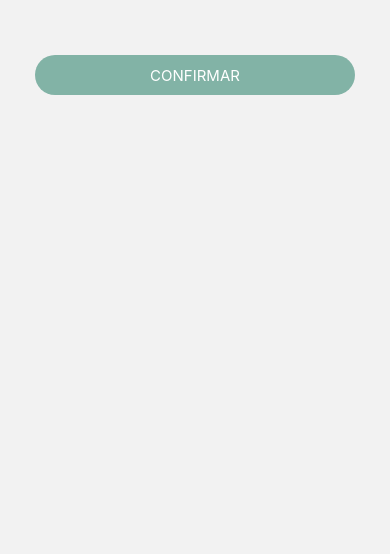
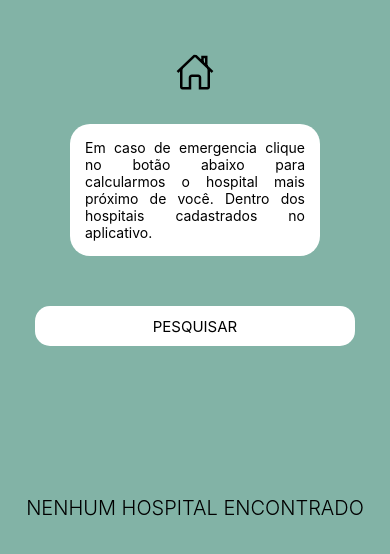
Before and after one commit to BrunoJesus02/Health-App, a React Native app: screen /Maps in a window 390 px wide. Shown: the top 554 px of the page. Built offline with nearby package versions, Linux system fonts and the light colour scheme.

Commit message:
Finalizacao da implementacao com o google matrix api

```diff
--- a/navigation/BottomTabsNavigator.js
+++ b/navigation/BottomTabsNavigator.js
@@ -64,7 +64,7 @@ export default () => {
                                         fontSize: 11,
                                         textAlign: 'center'
                                     }}>
-                                    Cadastrar
+                                    Cadastro
                                 </Text>
                             </>
                         )
--- a/package.json
+++ b/package.json
@@ -15,7 +15,6 @@
     "@react-navigation/bottom-tabs": "^6.3.1",
     "@react-navigation/native": "^6.0.10",
     "@react-navigation/native-stack": "^6.6.2",
-    "axios": "^0.27.2",
     "expo": "~45.0.0",
     "expo-status-bar": "~1.3.0",
     "react": "17.0.2",
@@ -23,8 +22,8 @@
     "react-native": "0.68.2",
     "react-native-gifted-chat": "^1.0.4",
     "react-native-picker-select": "^8.0.4",
-    "react-native-safe-area-context": "^4.2.4",
-    "react-native-screens": "^3.11.1",
+    "react-native-safe-area-context": "4.2.4",
+    "react-native-screens": "~3.11.1",
     "react-native-vector-icons": "^9.1.0",
     "react-native-web": "0.17.7",
     "webpack-dev-server": "~3.11.0"
--- a/screens/HomeScreen.js
+++ b/screens/HomeScreen.js
@@ -1,9 +1,9 @@
 import React from 'react';
-import { StyleSheet, Text, View, ScrollView, Image, Pressable, FlatList } from 'react-native';
-import Icon from 'react-native-vector-icons/EvilIcons'
-import IconMaterial from 'react-native-vector-icons/MaterialCommunityIcons'
+import { FlatList, Image, Pressable, ScrollView, StyleSheet, Text, View } from 'react-native';
+import IconMaterial from 'react-native-vector-icons/MaterialCommunityIcons';
+
+import { icons } from '../constants';
 import fakeDataAPI from '../constants/fakeDataAPI';
-import { icons } from '../constants'
 
 const HomeScreen = ({ navigation }) => {
   return (
@@ -12,7 +12,7 @@ const HomeScreen = ({ navigation }) => {
         <View style={styles.circle}/>
       </View>
 
-      <View style={{flex: 1, alignItems: 'center'}}v>
+      <View style={{flex: 1, alignItems: 'center'}}>
         <Image style={{height: 150, width: 150}} source={require('../img/profile.png')}/>
       </View>
 
@@ -21,7 +21,7 @@ const HomeScreen = ({ navigation }) => {
           <IconMaterial name="bandage" size={30} color='#63877E'/>
         </View>
         <View style={styles.icons}>
-          <IconMaterial name="calendar" size={30} color='#63877E' onPress={() => navigation.navigate('Maps')}/>
+          <IconMaterial name="help-rhombus-outline" size={30} color='#63877E' onPress={() => navigation.navigate('Maps')}/>
         </View>
         <View style={styles.icons}>
           <IconMaterial name="book-open-outline" size={30} color='#63877E'/>
--- a/screens/MapsScreen.js
+++ b/screens/MapsScreen.js
@@ -1,28 +1,47 @@
 import React, {useState, useEffect } from 'react';
 import { hospitais } from '../hospitais.json';
 import { StyleSheet, Text, View, TextInput, Pressable, Modal} from 'react-native';
+import Ionicons from 'react-native-vector-icons/Ionicons'
 
 
-const MapsScreen = () => {
 
-    const [ data, setData ] = useState();
+const MapsScreen = ({ navigation }) => {
+
+    const [ data, setData ] = useState([]);
+    const [ indexHospital, setIndexHospital ] = useState();
+    const [ menorTempo, setMenorTempo ] = useState();
+    const [ destinos, setDestinos ] = useState([]);
+
+    const listaDeDuracao = [];
     var destinations = '';
     const apiKey = 'AIzaSyC9-UJSfbULPg4DCkyTsH8oD0x_Pl1K2Uw'
     const origin = '-23.724399162440584,%20-46.86348076410735'
+    const url = `https://maps.googleapis.com/maps/api/distancematrix/json?destinations=${destinations}&origins=${origin}&key=${apiKey}`
 
     const onInit = async () => {
         formatarQueryDestino()
       };
 
     const pesquisar = async () => {
-      console.log(`https://maps.googleapis.com/maps/api/distancematrix/json?destinations=${destinations}&origins=${origin}&key=${apiKey}`);
       try {
-        const response = await fetch('https://maps.googleapis.com/maps/api/distancematrix/json?destinations=-23.718466323041998,%20-46.560175166228184|-23.63037519720466,%20-46.521421956293|-23.6699315696113,%20-46.44840176491919|-23.712538743615273,%20-46.54633585072779|-23.643722530643885,%20-46.64210728211316&origins=-23.724399162440584,%20-46.86348076410735&key=AIzaSyC9-UJSfbULPg4DCkyTsH8oD0x_Pl1K2Uw');
+        const response = await fetch('https://maps.googleapis.com/maps/api/distancematrix/json?destinations=Av.+João+Firmino,+250+-+Assunção,+São+Bernardo+do+Campo|R.+Américo+Brasiliense,+596+-+Centro,+São+Bernardo+do+Campo|R.+Martim+Afonso,+114&origins=Itapecerica+da+Serra,+State+of+São+Paulo,+Brazil&key=AIzaSyC9-UJSfbULPg4DCkyTsH8oD0x_Pl1K2Uw&regions=pt-BR&language=pt-BR');
         const json = await response.text();
-        console.log(json)
+        var form = JSON.parse(json)
+        var elements = form.rows[0].elements
+        setData(elements)
+        setDestinos(form.destination_addresses)
       } catch {
         console.log('error');
       }
+      calcularMenorDistancia(data)
+    }
+
+    const calcularMenorDistancia = () => {
+      data.forEach(obj => {
+        listaDeDuracao.push(Math.round(obj.duration.value / 60))
+      })
+      setMenorTempo(Math.min(...listaDeDuracao));
+      setIndexHospital(listaDeDuracao.findIndex(i => i === menorTempo))
     }
 
     const formatarQueryDestino = () => {
@@ -41,12 +60,35 @@ const MapsScreen = () => {
 
     return (
       <View style={styles.container}>
+
+            <View style={styles.header}>
+                <Pressable onPress={() => navigation.replace('Home')}>
+                    <Ionicons name="home-outline" size={40} style={{marginTop: 50}}/>
+                </Pressable>
+            </View>
+
+            <View style={styles.info}>
+              <Text style={{textAlign: 'justify'}}>Em caso de emergencia clique no botão abaixo para calcularmos o hospital mais próximo de você. Dentro dos hospitais cadastrados no aplicativo.</Text>
+            </View>
             <Pressable
                     style={styles.botaoAcessar}
-                    onPress={() => teste()}>
-                    <Text style={{color: '#FFF', fontWeight: '400', fontSize: 15}}>CONFIRMAR</Text>
-                </Pressable>
+                    onPress={() => pesquisar()}>
+                    <Text style={{color: '#000', fontWeight: '400', fontSize: 15}}>PESQUISAR</Text>
+            </Pressable>
 
+            {
+              (menorTempo && (destinos[indexHospital] != undefined))
+              ?
+              <View>
+                <View style={styles.tempo}>
+                  <Text style={{fontWeight: '100', fontSize: 150}}>56</Text>
+                  <Text style={{fontWeight: 'bolder', fontSize: 25, transform: [{ rotate: '90deg'}]}}>MINUTOS</Text>
+                </View>
+                <Text style={{fontWeight: '300', fontSize: 25, marginTop: 10}}> Av. João Firmino, 250 - Assunção, São Bernardo do Campo - SP, 09810-250, Brasil</Text>
+              </View>
+              :
+              <Text style={{color: '#000', fontWeight: '300', fontSize: 20, marginTop: 150}}>NENHUM HOSPITAL ENCONTRADO</Text>
+            }
       </View>
     );
 }
@@ -57,16 +99,33 @@ const styles = StyleSheet.create({
   container: {
     display: 'flex',
     alignItems: 'center',
-    justifyContent: 'center',
-    marginTop: 40
+    backgroundColor: '#82B3A6',
+    height: '100%'
   },
   botaoAcessar: {
     width: 320,
     height: 40,
-    backgroundColor: '#82B3A6',
-    borderRadius: 20,
-    marginTop: 15,
+    backgroundColor: '#FFF',
+    borderRadius: 15,
+    marginTop: 50,
     alignItems: 'center',
     justifyContent: 'center',
+  },
+  info: {
+    width: 250,
+    marginTop: 30,
+    backgroundColor: '#FFF',
+    borderRadius: 20,
+    padding: 15
+  },
+  tempo: {
+    display: 'flex',
+    alignItems: 'center',
+    justifyContent: 'center',
+    flexDirection: 'row',
+    marginTop: 70,
+    minHeight: 150 ,
+    minWidth: 100,
+    borderWidth: 1
   }
 })
```
Also changed, not shown: 1 other file (tests, documents, lock files or other folders).
